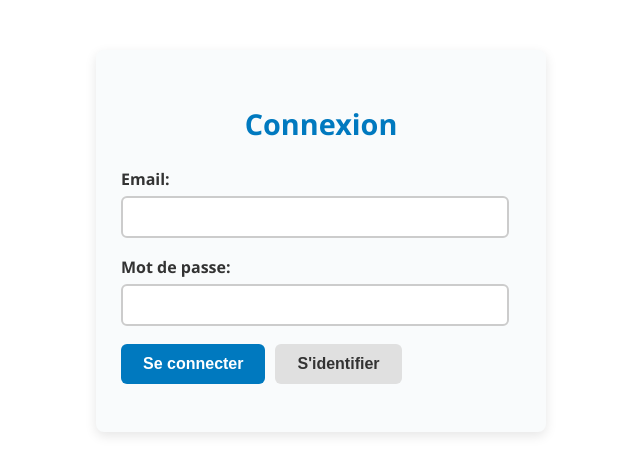
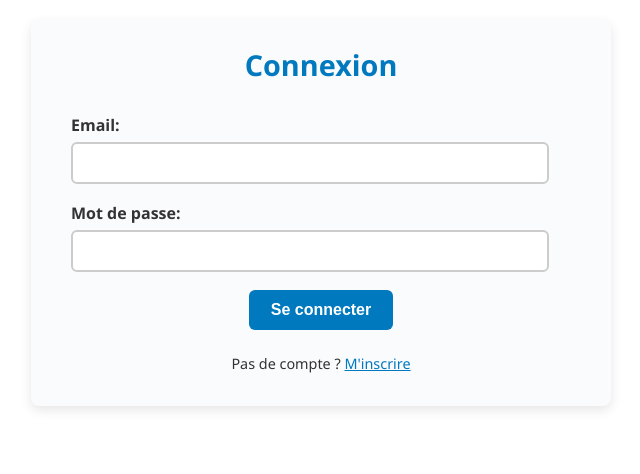
Before and after one commit to Oursel06/form_register, a React (Create React App) app: page /form_register/login in a window 1280 px wide. Shown: the top 474 px of the page, without its empty margins (319-959 px from the left). Built offline with nearby package versions, Linux system fonts and the light colour scheme.

Commit message:
modif design

```diff
--- a/src/components/Formulaire.js
+++ b/src/components/Formulaire.js
@@ -83,9 +83,9 @@ const Formulaire = () => {
                         type="text"
                         value={nom}
                         onChange={(e) => setNom(e.target.value)}
-                        style={{ borderColor: errors.nom ? 'red' : '' }}
+                        style={{ borderColor: errors.firstname ? 'red' : '' }}
                     />
-                    {errors.nom && <span className="error">{errors.nom}</span>}
+                    {errors.firstname && <span className="error">{errors.firstname}</span>}
                 </div>
 
                 <div>
@@ -95,9 +95,9 @@ const Formulaire = () => {
                         type="text"
                         value={prenom}
                         onChange={(e) => setPrenom(e.target.value)}
-                        style={{ borderColor: errors.prenom ? 'red' : '' }}
+                        style={{ borderColor: errors.lastname ? 'red' : '' }}
                     />
-                    {errors.prenom && <span className="error">{errors.prenom}</span>}
+                    {errors.lastname && <span className="error">{errors.lastname}</span>}
                 </div>
 
                 <div>
@@ -160,7 +160,7 @@ const Formulaire = () => {
                     {errors.codePostal && <span className="error">{errors.codePostal}</span>}
                 </div>
 
-                <div style={{ marginTop: 20, display: 'flex', gap: 10 }}>
+                <div className="button-group" style={{ marginTop: 15 }}>
                     <button type="submit" disabled={!isFormValid || isLoading}>
                         S'inscrire
                         {isLoading && (
@@ -179,9 +179,18 @@ const Formulaire = () => {
                         )}
                     </button>
 
-                    <button type="button" data-testid="switch-to-login" onClick={() => navigate('/form_register/login')}>
-                        Connexion
-                    </button>
+                    <p style={{ marginTop: 12, fontSize: '0.9rem' }}>
+                        Déjà inscrit ?{' '}
+                        <span
+                            className="login-link"
+                            onClick={() => navigate('/form_register/login')}
+                            role="link"
+                            tabIndex={0}
+                            onKeyDown={(e) => { if (e.key === 'Enter') navigate('/form_register/login'); }}
+                        >
+                            Me connecter
+                        </span>
+                    </p>
                 </div>
 
                 <style>
--- a/src/components/Header.js
+++ b/src/components/Header.js
@@ -1,10 +1,22 @@
 import { useNavigate, useLocation } from 'react-router-dom';
-
+import { useEffect, useState } from 'react';
+import { jwtDecode } from 'jwt-decode';
 import '../styles/Header.css';
 
 export default function Header({ username, onLogout }) {
     const navigate = useNavigate();
     const location = useLocation();
+    const [fullname, setFullname] = useState('');
+
+    useEffect(() => {
+        const token = localStorage.getItem('token');
+        if (token) {
+            const decoded = jwtDecode(token);
+            const firstname = decoded.firstname || '';
+            const lastname = decoded.lastname || '';
+            setFullname(`${firstname} ${lastname}`);
+        }
+    }, []);
 
     const params = new URLSearchParams(location.search);
     const view = params.get('view') || 'posts';
@@ -18,7 +30,7 @@ export default function Header({ username, onLogout }) {
     return (
         <header className="header-container">
             <div className="greeting">
-                Bonjour <strong>{username}</strong>
+                Bonjour <strong>{fullname}</strong>
             </div>
             <div className={`nav-item ${view === 'users' ? 'active' : ''}`} onClick={() => handleViewChange("users")}>
                 Utilisateurs
--- a/src/components/Login.js
+++ b/src/components/Login.js
@@ -55,9 +55,18 @@ const LoginForm = () => {
                         Se connecter
                         {isLoading && <MiniLoader />}
                     </button>
-                    <button type="button" onClick={() => navigate('/form_register/register')} style={{ marginLeft: 10 }}>
-                        S'identifier
-                    </button>
+                    <p style={{ marginTop: 12, fontSize: '0.9rem' }}>
+                        Pas de compte ?{' '}
+                        <span
+                            className="signup-link"
+                            onClick={() => navigate('/form_register/register')}
+                            role="link"
+                            tabIndex={0}
+                            onKeyDown={(e) => { if (e.key === 'Enter') navigate('/form_register/register'); }}
+                        >
+                            M'inscrire
+                        </span>
+                    </p>
                 </div>
             </form>
         </div>
--- a/src/components/PostList.js
+++ b/src/components/PostList.js
@@ -10,13 +10,6 @@ const PostList = () => {
     const [loading, setLoading] = useState(true);
 
     useEffect(() => {
-        const token = localStorage.getItem('token');
-        if (token) {
-            const decoded = jwtDecode(token);
-            setIsAdmin(decoded.is_admin);
-            setCurrentUserId(decoded.user_id);
-        }
-
         const fetchPosts = async () => {
             setLoading(true);
             try {
@@ -28,7 +21,6 @@ const PostList = () => {
                 setLoading(false);
             }
         };
-
         fetchPosts();
     }, []);
 
--- a/src/components/UserList.js
+++ b/src/components/UserList.js
@@ -86,7 +86,7 @@ const UserList = () => {
                                                 <button
                                                     className="delete-btn"
                                                     onClick={() => handleDelete(user.id)}
-                                                    aria-label={`Supprimer ${user.firstname || user.nom}`}
+                                                    aria-label={`Supprimer ${user.firstname}`}
                                                 >
                                                     <img
                                                         width={20}
@@ -112,7 +112,7 @@ const UserList = () => {
                         .map(user => (
                             <div className="user-card" key={user.id}>
                                 <div className="name">
-                                    {user.firstname || user.nom} {user.lastname || user.prenom}
+                                    {user.firstname} {user.lastname}
                                 </div>
                                 <div className="user-info">
                                     <label>Date de naissance:</label>
--- a/src/styles/Formulaire.css
+++ b/src/styles/Formulaire.css
@@ -1,7 +1,7 @@
 .formulaire-container {
-    max-width: 400px;
-    margin: 50px auto;
-    padding: 30px 25px;
+    max-width: 500px;
+    margin: 20px auto;
+    padding: 1px 40px;
     background-color: #f9fbfc;
     border-radius: 8px;
     box-shadow: 0 4px 12px rgba(0, 0, 0, 0.1);
@@ -10,7 +10,7 @@
 }
 
 .formulaire-container h2 {
-    margin-bottom: 25px;
+    margin-bottom: 30px;
     color: #0079bf;
     text-align: center;
     font-weight: 700;
@@ -52,6 +52,13 @@
     margin-top: 6px;
 }
 
+.formulaire-container .button-group {
+    display: flex;
+    flex-direction: column;
+    align-items: center;
+    gap: 12px;
+}
+
 .formulaire-container button {
     background-color: #0079bf;
     color: white;
@@ -75,13 +82,16 @@
     background-color: #005f8c;
 }
 
-.formulaire-container button[type="button"] {
-    background-color: #e0e0e0;
-    color: #333;
+.login-link {
+    color: #0079bf;
+    text-decoration: underline;
+    cursor: pointer;
 }
 
-.formulaire-container button[type="button"]:hover {
-    background-color: #c7c7c7;
+.login-link:hover,
+.login-link:focus {
+    color: #005f8c;
+    outline: none;
 }
 
 @keyframes spin {
--- a/src/styles/Login.css
+++ b/src/styles/Login.css
@@ -1,7 +1,7 @@
 .login-container {
-    max-width: 400px;
-    margin: 50px auto;
-    padding: 30px 25px;
+    max-width: 500px;
+    margin: 20px auto;
+    padding: 1px 40px;
     background-color: #f9fbfc;
     border-radius: 8px;
     box-shadow: 0 4px 12px rgba(0, 0, 0, 0.1);
@@ -10,7 +10,7 @@
 }
 
 .login-container h2 {
-    margin-bottom: 25px;
+    margin-bottom: 30px;
     color: #0079bf;
     text-align: center;
     font-weight: 700;
@@ -46,8 +46,9 @@
 
 .login-container .button-group {
     display: flex;
-    justify-content: flex-start;
+    flex-direction: column;
     align-items: center;
+    gap: 12px;
 }
 
 .login-container button {
@@ -73,22 +74,23 @@
     background-color: #005f8c;
 }
 
-.login-container button+button {
-    background-color: #e0e0e0;
-    color: #333;
-    margin-left: 12px;
-    transition: background-color 0.3s ease;
-}
-
-.login-container button+button:hover {
-    background-color: #c7c7c7;
-}
-
 .login-container [data-testid="login-error"] {
     color: #d93025;
     font-weight: 600;
     font-size: 0.9rem;
     margin-top: 8px;
+}
+
+.signup-link {
+    color: #0079bf;
+    text-decoration: underline;
+    cursor: pointer;
+}
+
+.signup-link:hover,
+.signup-link:focus {
+    color: #005f8c;
+    outline: none;
 }
 
 @keyframes spin {
```
